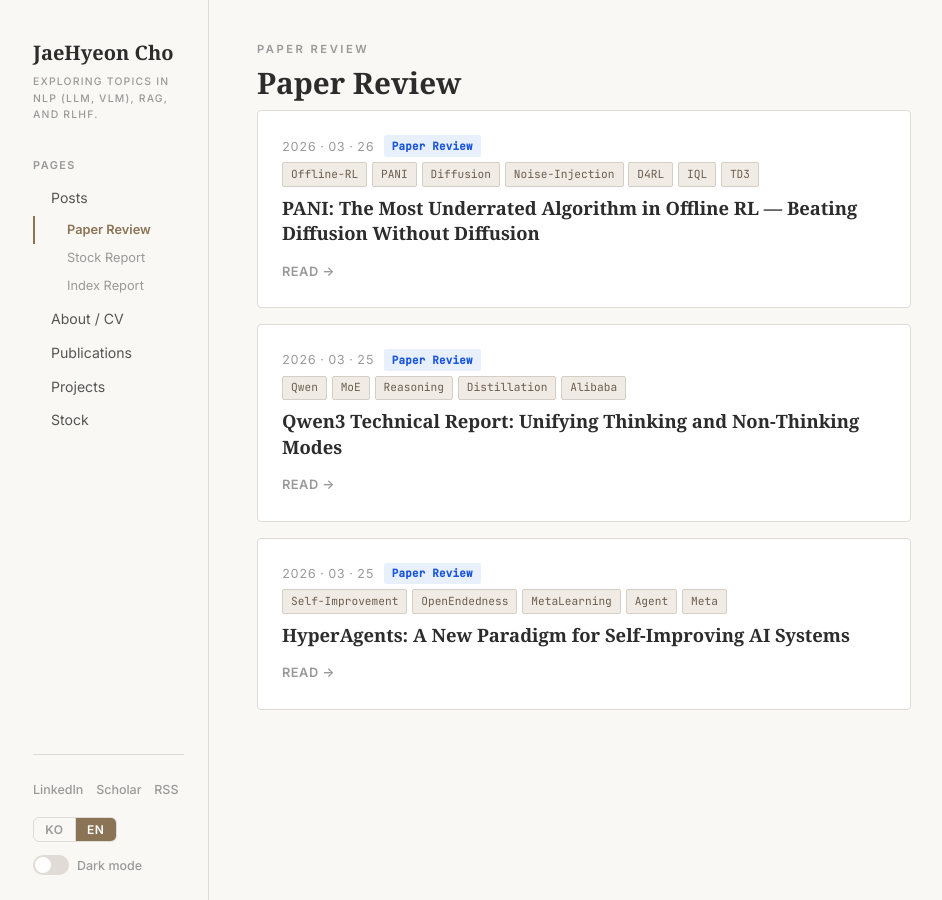
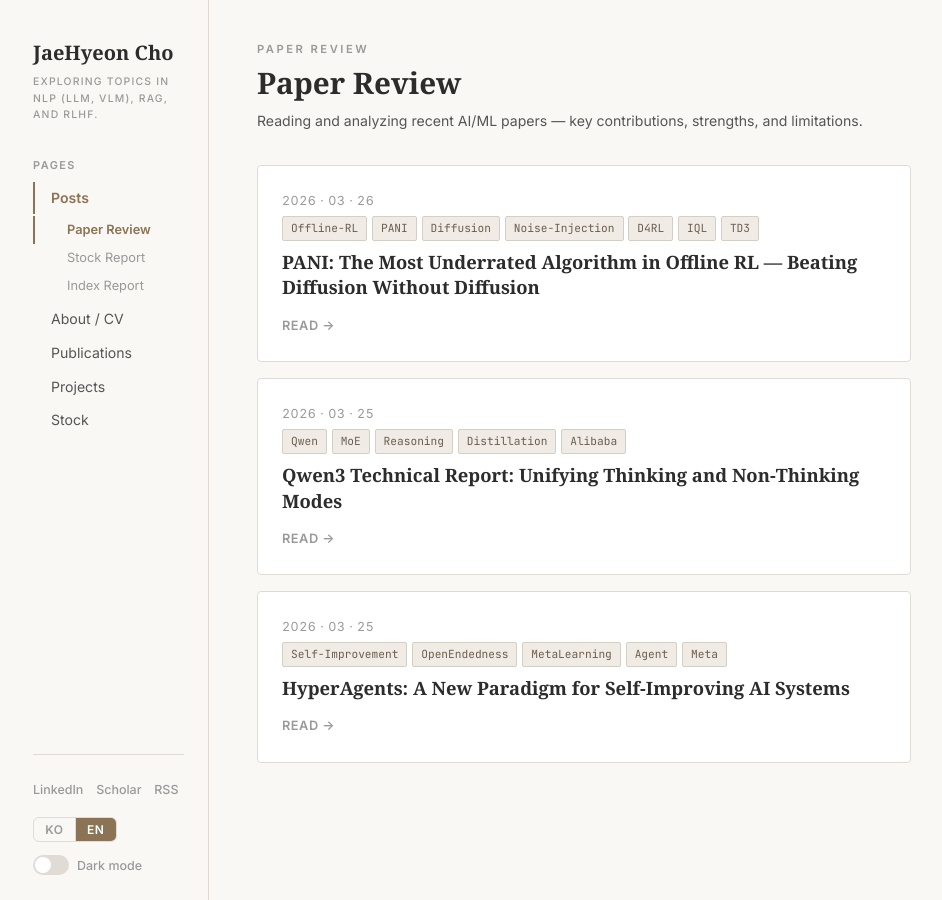
Before and after one commit to bonin147/bonin147.github.io, a Jekyll site: the page built from posts/paper-review/index.html, in a window 1280 px wide. Shown: the whole page, without its empty margins (101-1043 px from the left). Built offline with Jekyll 4.4.1, drawn with Linux system fonts in a browser that asks for light colours; some web fonts are replaced.

Commit message:
Fix subcategory pages: bilingual labels, descriptions, remove per-post badges
- Add Korean names for subcategories (논문 리뷰, 주식 리포트, 지수 리포트)
- Add page descriptions for each subcategory page
- Remove subcategory badge from individual post cards in category pages
- Fix Stock tab not activating on /posts/stock-report/
- Bilingual sidebar sub-list and home section headers

Co-Authored-By: Claude Opus 4.6 <noreply@anthropic.com>

```diff
--- a/_layouts/default.html
+++ b/_layouts/default.html
@@ -37,21 +37,21 @@
         <nav class="sidebar-nav">
           <div class="sidebar-section-title" data-i18n="pages">Pages</div>
           <ul class="sidebar-pages">
-            <li><a href="{{ '/' | relative_url }}" {% if page.url == '/' %}class="active"{% endif %} data-i18n="posts">Posts</a></li>
+            <li><a href="{{ '/' | relative_url }}" {% if page.url == '/' or page.subcategory_filter %}class="active"{% endif %} data-i18n="posts">Posts</a></li>
             {% if page.url == '/' or page.subcategory_filter %}
             <ul class="sidebar-sub-list">
-              <li><a href="{{ '/posts/paper-review/' | relative_url }}" {% if page.subcategory_filter == 'Paper Review' %}class="active"{% endif %}>Paper Review</a></li>
-              <li><a href="{{ '/posts/stock-report/' | relative_url }}" {% if page.subcategory_filter == 'Stock Report' %}class="active"{% endif %}>Stock Report</a></li>
-              <li><a href="{{ '/posts/index-report/' | relative_url }}" {% if page.subcategory_filter == 'Index Report' %}class="active"{% endif %}>Index Report</a></li>
+              <li><a href="{{ '/posts/paper-review/' | relative_url }}" {% if page.subcategory_filter == 'Paper Review' %}class="active"{% endif %}><span class="lang-ko">논문 리뷰</span><span class="lang-en">Paper Review</span></a></li>
+              <li><a href="{{ '/posts/stock-report/' | relative_url }}" {% if page.subcategory_filter == 'Stock Report' %}class="active"{% endif %}><span class="lang-ko">주식 리포트</span><span class="lang-en">Stock Report</span></a></li>
+              <li><a href="{{ '/posts/index-report/' | relative_url }}" {% if page.subcategory_filter == 'Index Report' %}class="active"{% endif %}><span class="lang-ko">지수 리포트</span><span class="lang-en">Index Report</span></a></li>
             </ul>
             {% endif %}
             <li><a href="{{ '/about/' | relative_url }}" {% if page.url == '/about/' %}class="active"{% endif %} data-i18n="about">About / CV</a></li>
             <li><a href="{{ '/publications/' | relative_url }}" {% if page.url == '/publications/' %}class="active"{% endif %} data-i18n="publications">Publications</a></li>
             <li><a href="{{ '/projects/' | relative_url }}" {% if page.url == '/projects/' %}class="active"{% endif %} data-i18n="projects">Projects</a></li>
-            <li><a href="{{ '/stock/' | relative_url }}" {% if page.url contains '/stock' %}class="active"{% endif %} data-i18n="stock">Stock</a></li>
+            <li><a href="{{ '/stock/' | relative_url }}" {% if page.url contains '/stock/' and page.subcategory_filter == nil %}class="active"{% endif %} data-i18n="stock">Stock</a></li>
           </ul>
 
-          {% if page.url contains '/stock' %}
+          {% if page.url contains '/stock/' and page.subcategory_filter == nil %}
           <div class="sidebar-toc">
             <hr class="sidebar-divider">
             <div class="sidebar-section-title" data-i18n="stock">Stock</div>
--- a/index.html
+++ b/index.html
@@ -12,13 +12,15 @@ title: Home
 </p>
 
 {% assign subcategories = "Paper Review,Stock Report,Index Report" | split: "," %}
+{% assign subcat_ko = "논문 리뷰,주식 리포트,지수 리포트" | split: "," %}
 {% for subcat in subcategories %}
   {% assign filtered = site.posts | where: "subcategory", subcat %}
   {% if filtered.size > 0 %}
   <div class="post-section">
     <div class="post-section-header">
       <h2 class="post-section-title">
-        <span class="subcategory-badge subcategory-{{ subcat | slugify }}">{{ subcat }}</span>
+        <span class="lang-ko">{{ subcat_ko[forloop.index0] }}</span>
+        <span class="lang-en">{{ subcat }}</span>
       </h2>
       <a href="{{ '/posts/' | append: subcat | slugify | append: '/' | relative_url }}" class="post-section-more">
         <span class="lang-ko">더보기 →</span>
--- a/posts/paper-review/index.html
+++ b/posts/paper-review/index.html
@@ -4,8 +4,16 @@ title: "Paper Review"
 permalink: /posts/paper-review/
 subcategory_filter: "Paper Review"
 ---
-<div class="page-label">Paper Review</div>
-<h1 class="page-heading">Paper Review</h1>
+<div class="page-label lang-ko">논문 리뷰</div>
+<div class="page-label lang-en">Paper Review</div>
+<h1 class="page-heading lang-ko">논문 리뷰</h1>
+<h1 class="page-heading lang-en">Paper Review</h1>
+<p class="page-description lang-ko">
+  최신 AI/ML 논문을 읽고 핵심 기여, 강점, 한계를 분석합니다.
+</p>
+<p class="page-description lang-en">
+  Reading and analyzing recent AI/ML papers — key contributions, strengths, and limitations.
+</p>
 
 <ul class="post-list">
   {% assign filtered = site.posts | where: "subcategory", "Paper Review" %}
@@ -15,7 +23,6 @@ subcategory_filter: "Paper Review"
       <div class="post-meta">
         {{ post.date | date: "%Y &middot; %m &middot; %d" }}
       </div>
-      <span class="subcategory-badge subcategory-paper-review">Paper Review</span>
     </div>
     {% if post.tags.size > 0 %}
     <div class="post-tags">
```
Also changed, not shown: posts/index-report/index.html (+10 -3 lines), posts/stock-report/index.html (+10 -3 lines).
